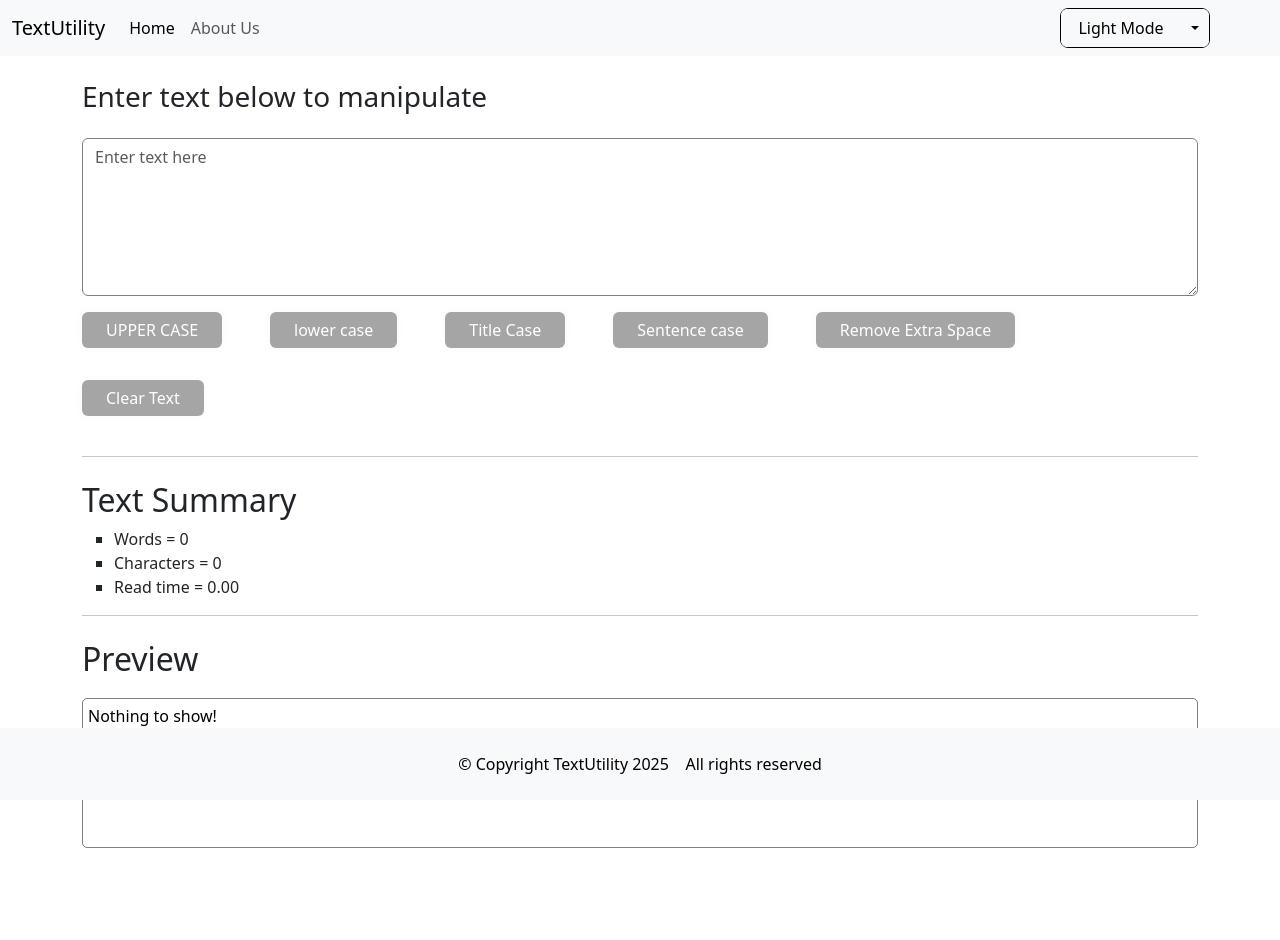
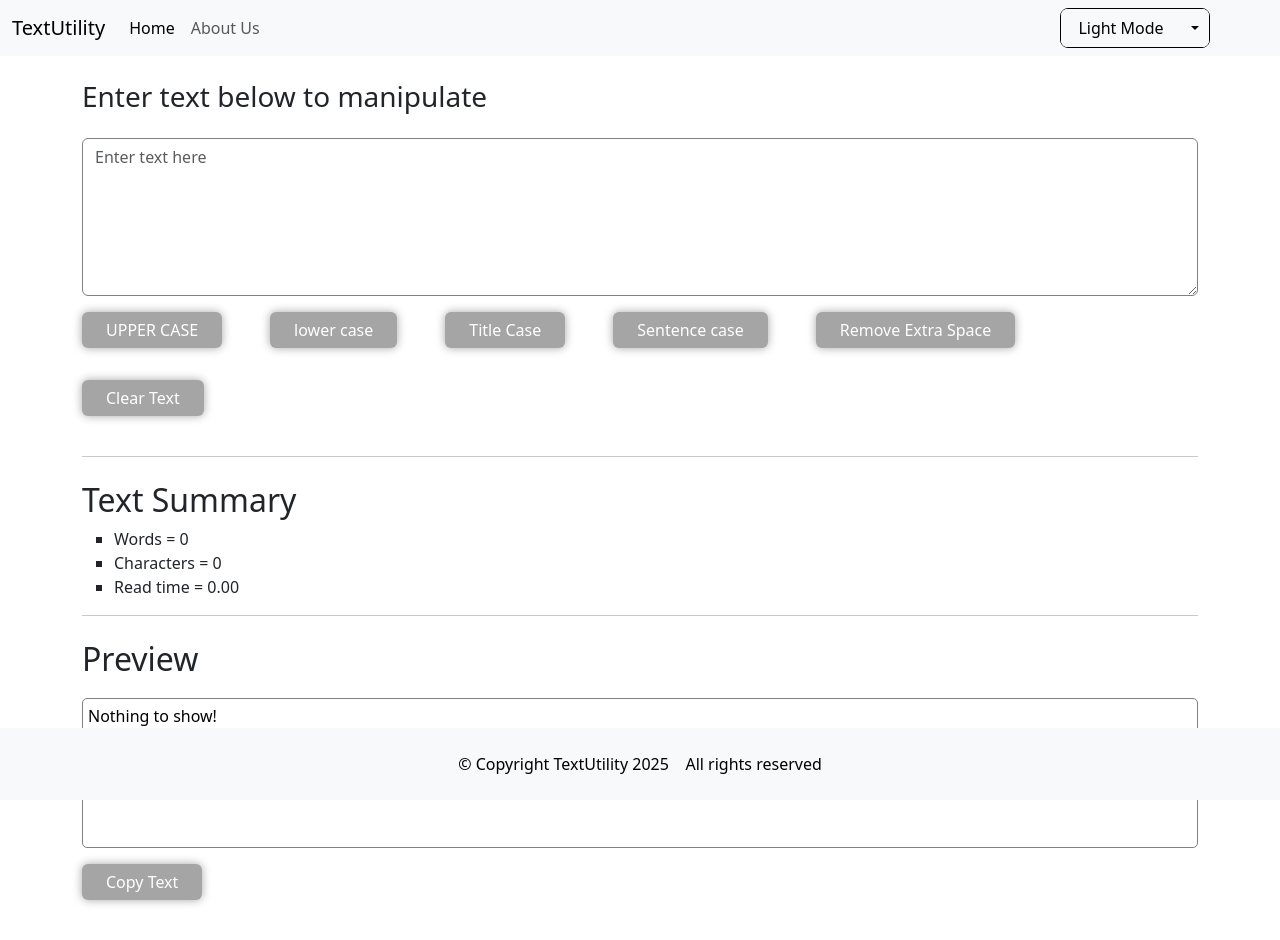
Before and after one commit to Rupak-Biswas04/Text-Utility, a React (Vite) app: page / in a window 1280 px wide. Before the commit the page ends 872 px from the top, so only its background shows below. Built offline with nearby package versions, Linux system fonts and the light colour scheme.

Commit message:
Added copy text button and adjusted background colours

```diff
--- a/src/components/Content.jsx
+++ b/src/components/Content.jsx
@@ -3,14 +3,14 @@ import { useState } from "react"
 export default function Content({mode, showAlert}) {
     const [text, setText] = useState("")
     const myStyle = {
-        backgroundColor: (mode === "dark")? "#5050509a" : "transparent",
+        backgroundColor: (mode === "dark")? "#212529" : "transparent",
         color: (mode === "dark" || mode === "primary") ? "white" : "black",
         border: (mode === "light")? "1px solid grey": "1px solid white",
     }
     function buttonStyle(isDisabled, isClearButton) {
         if(isDisabled){
             return {
-                boxShadow: (mode === "primary") ? "0 0 10px blue" : "0 0 10px whitesmoke",
+                boxShadow: (mode === "primary") ? "0 0 10px blue" : "0 0 10px grey",
                 opacity: 0.7,
                 cursor: "not-allowed"
             }
@@ -59,7 +59,12 @@ export default function Content({mode, showAlert}) {
         setText("")
         showAlert("Text Cleared!", "success")
     }
-
+    function handleCopyText(){
+        if (text.trim() !== "") {
+            navigator.clipboard.writeText(text);
+            showAlert("Text copied to clipboard!", "success");
+        }
+    }
     return (
         <>
             <div className="container">
@@ -87,6 +92,7 @@ export default function Content({mode, showAlert}) {
                     <div className="preview" style={myStyle}>
                         <p>{text === "" ? "Nothing to show!":text}</p>
                     </div>
+                    <button className="btn btn-success px-4 my-3 me-5" disabled={text === ""} onClick={handleCopyText} style={buttonStyle(text === "", false)}>Copy Text</button>
                 </div>
             </div>
         </>
```
Lines whose indentation alone changed are shown as unchanged.
